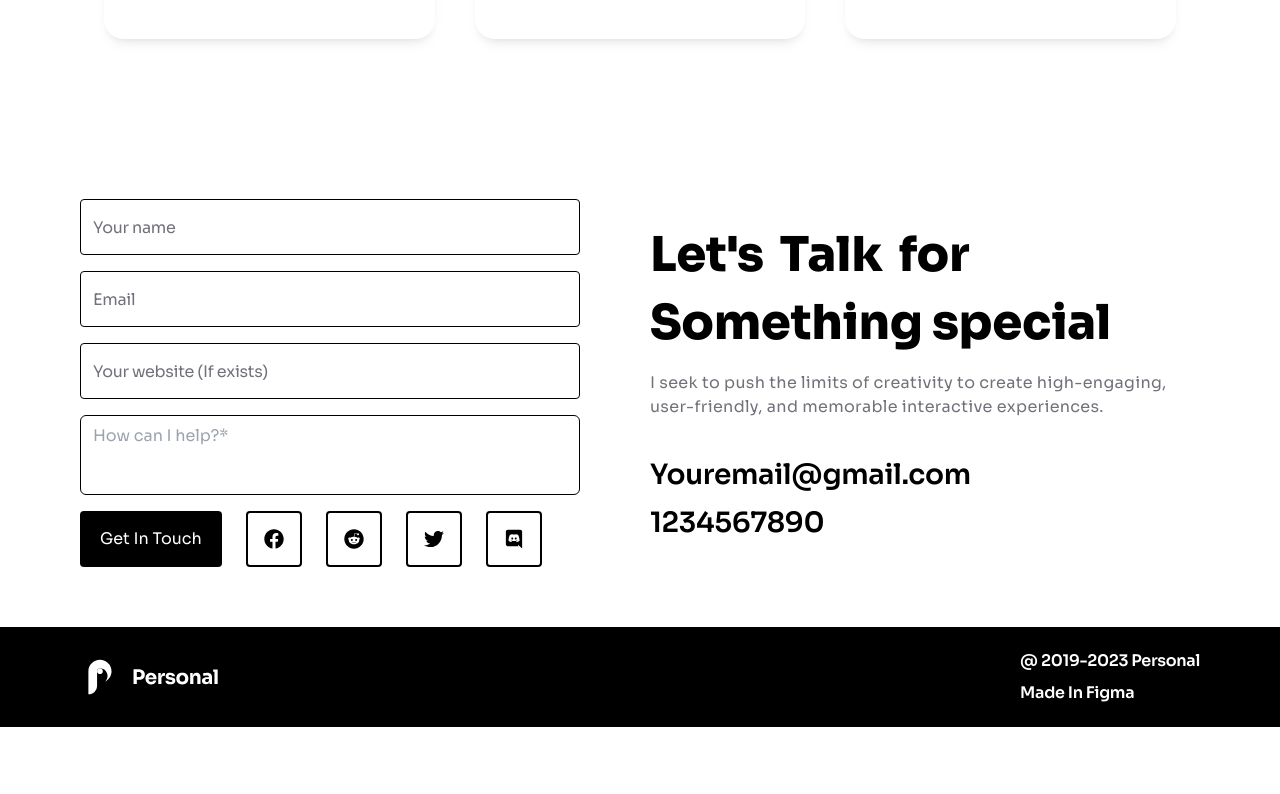
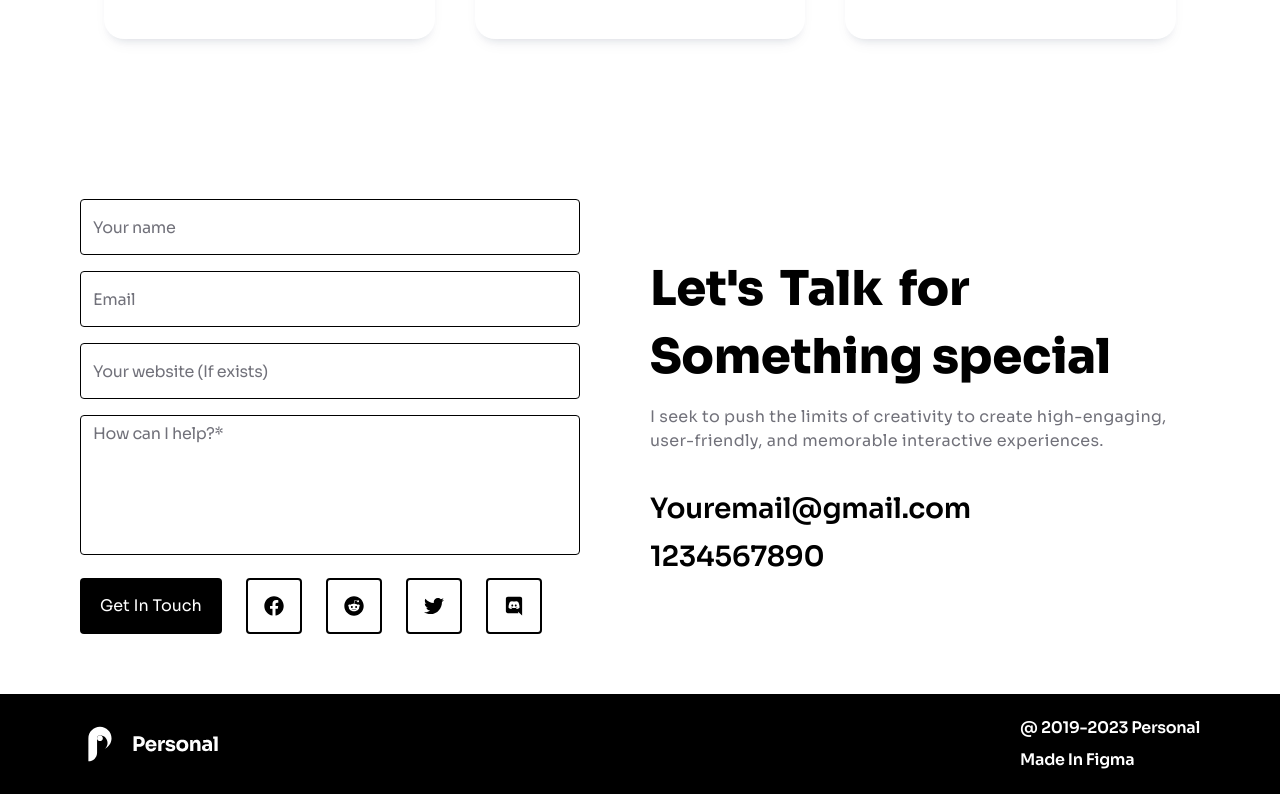
Before and after one commit to SergeCodeur/FigmaToCode-Challenge-Week4-SergeAmoussougbo, a Next.js app: page / in a window 1280 px wide. Shown: the part 5209-6003 px from the top of the page. Before the commit the page ends 5936 px from the top, so only its background shows below. Built offline with nearby package versions, Linux system fonts and the light colour scheme.

Commit message:
feat: création du composant textarea

```diff
--- /dev/null
+++ b/src/components/ui/textarea.tsx
@@ -0,0 +1,24 @@
+import * as React from "react";
+
+import { cn } from "@/lib/utils";
+
+export interface TextareaProps
+  extends React.TextareaHTMLAttributes<HTMLTextAreaElement> {}
+
+const Textarea = React.forwardRef<HTMLTextAreaElement, TextareaProps>(
+  ({ className, ...props }, ref) => {
+    return (
+      <textarea
+        className={cn(
+          "fflex min-h-[140px] w-full rounded border-[1.4px] border-black bg-white text-black px-3 py-2 text-heading-h6 ring-offset-background file:border-0 file:bg-transparent file:text-sm file:font-medium placeholder:text-zinc-500 focus-visible:outline-none focus-visible:ring-0 focus-visible:ring-ring focus-visible:ring-offset-0 disabled:cursor-not-allowed disabled:opacity-50 hover:bg-zinc-100 transition-colors",
+          className
+        )}
+        ref={ref}
+        {...props}
+      />
+    );
+  }
+);
+Textarea.displayName = "Textarea";
+
+export { Textarea };
```
